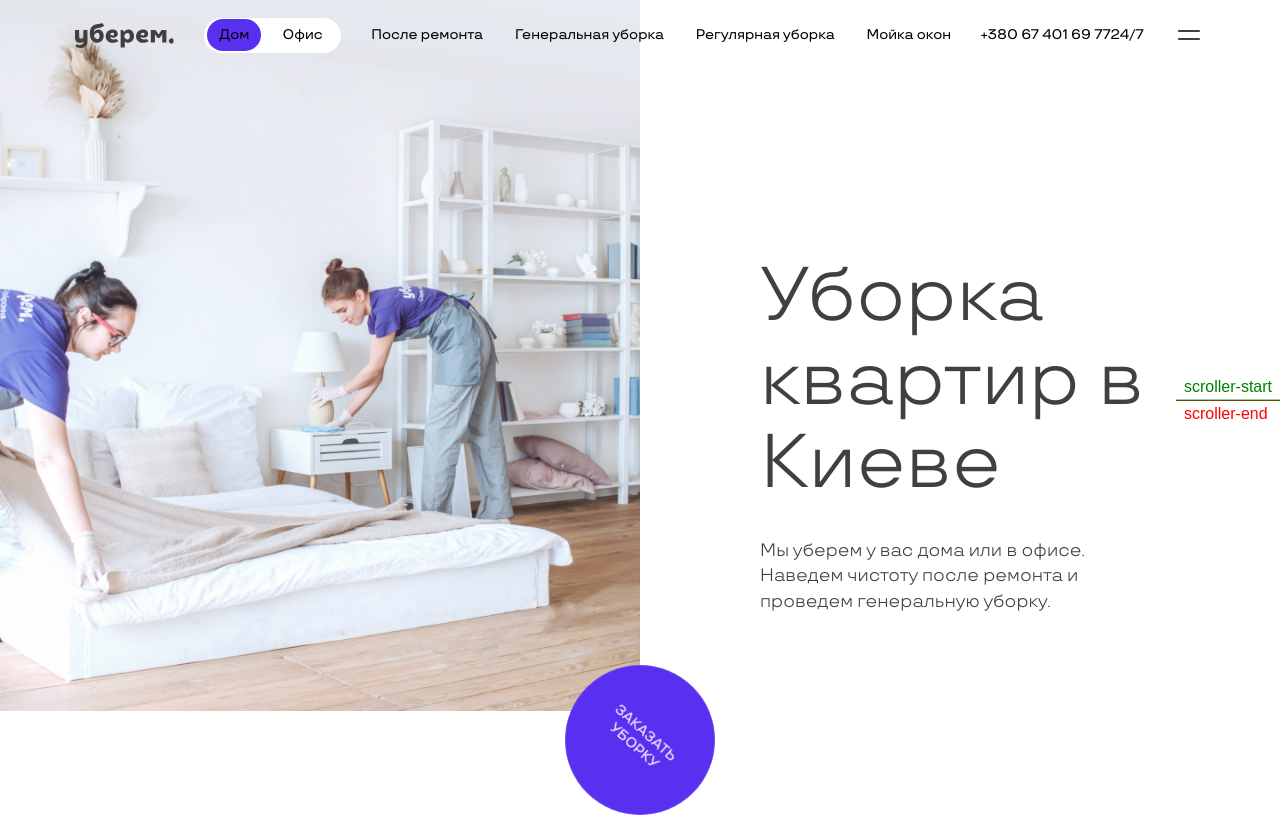
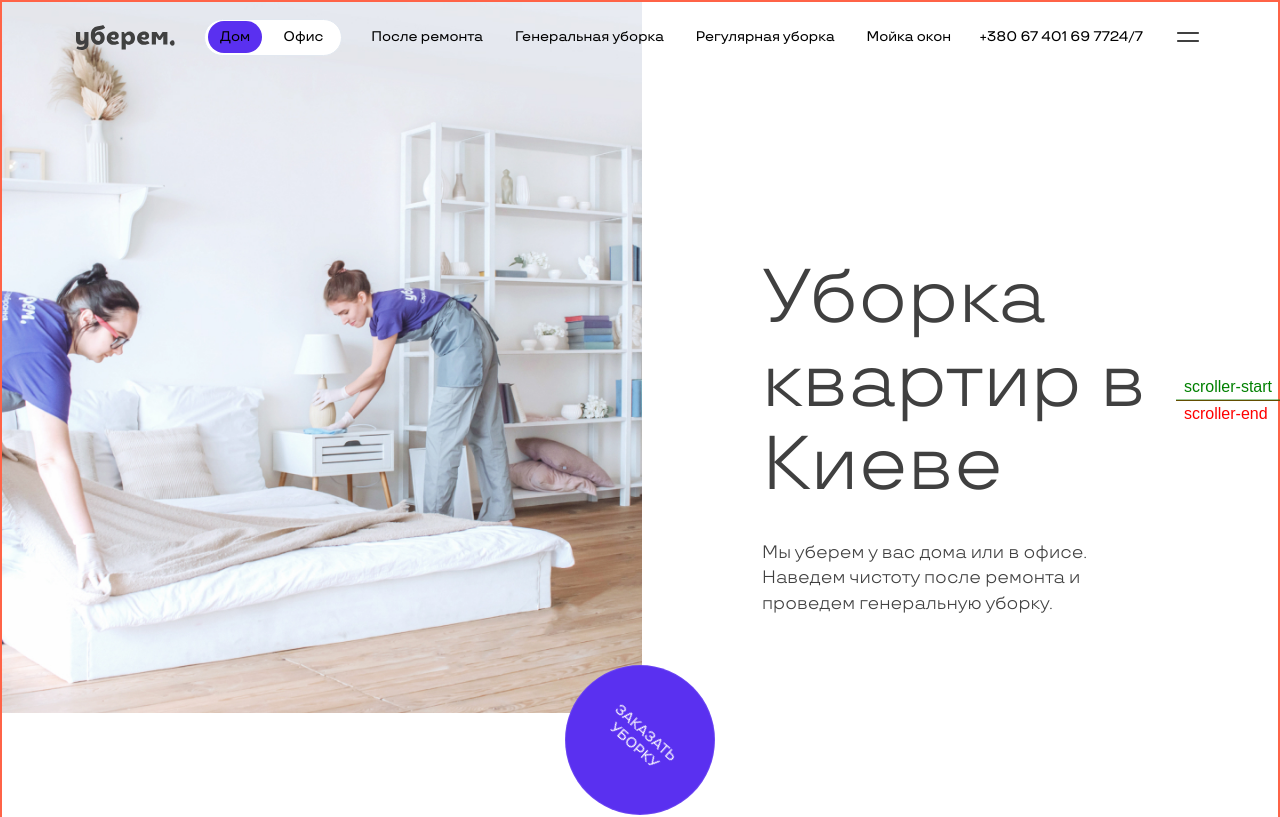
Before and after one commit to TOR968/task-redlab, a React (Create React App) app: page / in a window 1280 px wide. Shown: the top 817 px of the page. Built offline with nearby package versions, Linux system fonts and the light colour scheme.

Commit message:
Update _base.scss

```diff
--- a/src/styles/_base.scss
+++ b/src/styles/_base.scss
@@ -98,7 +98,7 @@ textarea {
   min-height: 100%;
   margin: 0 auto;
   padding: 0 30px;
-
+  border: 2px solid tomato;
   @include for-size(mobile) {
     max-width: 647px;
   }
```
